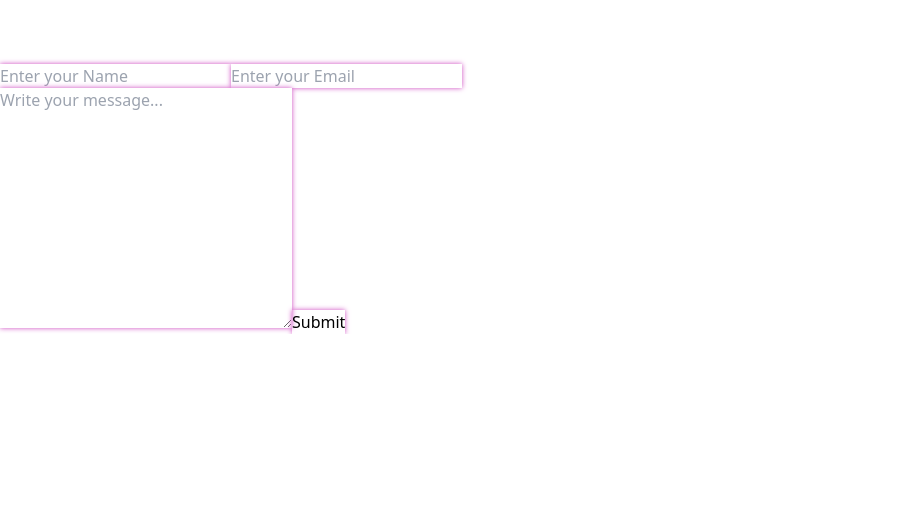
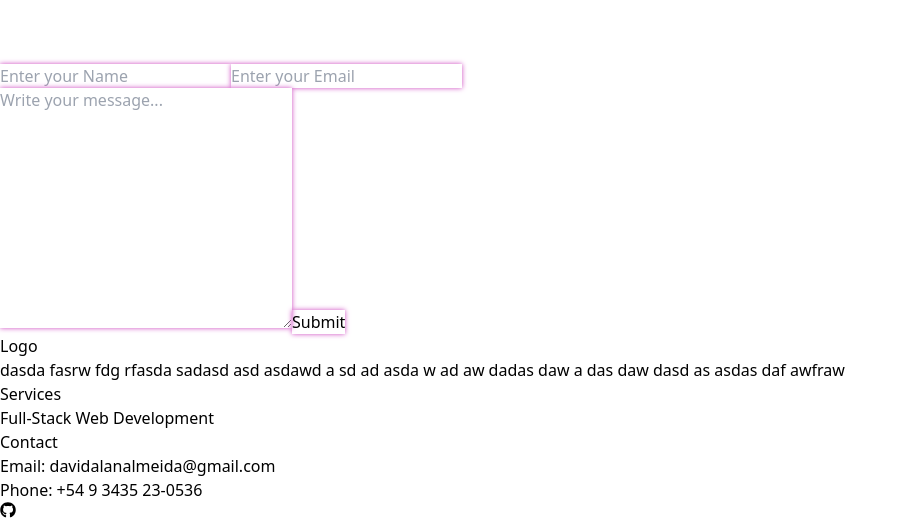
Before and after one commit to AlanAlmeida77/Portfolio, a React (Vite) app in the folder react-app/: page / in a window 1280 px wide. Shown: the part 2900-3418 px from the top of the page, without its empty margins (0-907 px from the left). Before the commit the page ends 3234 px from the top, so only its background shows below. Built offline with nearby package versions, Linux system fonts and the light colour scheme.

Commit message:
FEATURE#5-footer

```diff
--- a/react-app/src/App.jsx
+++ b/react-app/src/App.jsx
@@ -4,6 +4,7 @@ import Nav from "./Components/Nav"
 import Projects from "./Components/Projects"
 import Services from "./Components/Services"
 import Contact from "./Components/Contact"
+import Footer from "./Components/Footer";
 import './index.css'
 
 const App = () => {
@@ -15,6 +16,7 @@ const App = () => {
       <Services />
       <Projects />
       <Contact />
+      <Footer />
     </div>
   )
 }
--- a/react-app/src/Components/Footer.jsx
+++ b/react-app/src/Components/Footer.jsx
@@ -1,8 +1,31 @@
+import { FaGithub } from "react-icons/fa"
 
 
 const Footer = () => {
     return (
-        <div>Footer</div>
+        <footer>
+            <div>
+                <div>
+                    <span>Logo</span>
+                    <p>dasda fasrw  fdg  rfasda sadasd asd asdawd a sd ad asda w ad aw dadas daw a das daw dasd as asdas daf awfraw</p>
+                </div>
+                <div>
+                    <h2>Services</h2>
+                    <ul>
+                        <li>Full-Stack Web Development</li>
+                    </ul>
+                </div>
+                <div>
+                    <h2>Contact</h2>
+                    <p>Email: davidalanalmeida@gmail.com</p>
+                    <p>Phone: +54 9 3435 23-0536 </p>
+                </div>
+                <h2></h2>
+                <div>
+                    <a href=""> <FaGithub/></a>
+                </div>
+            </div>
+        </footer>
     )
 }
 
```
